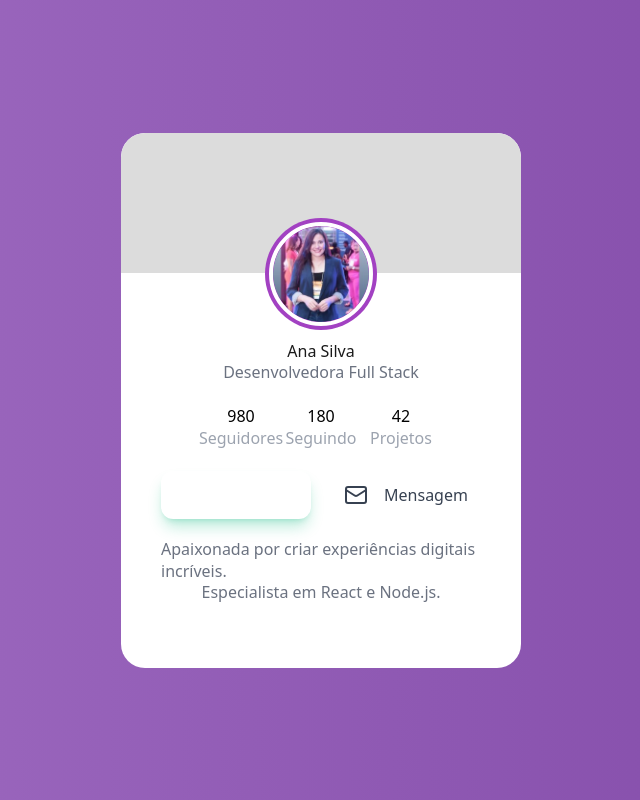
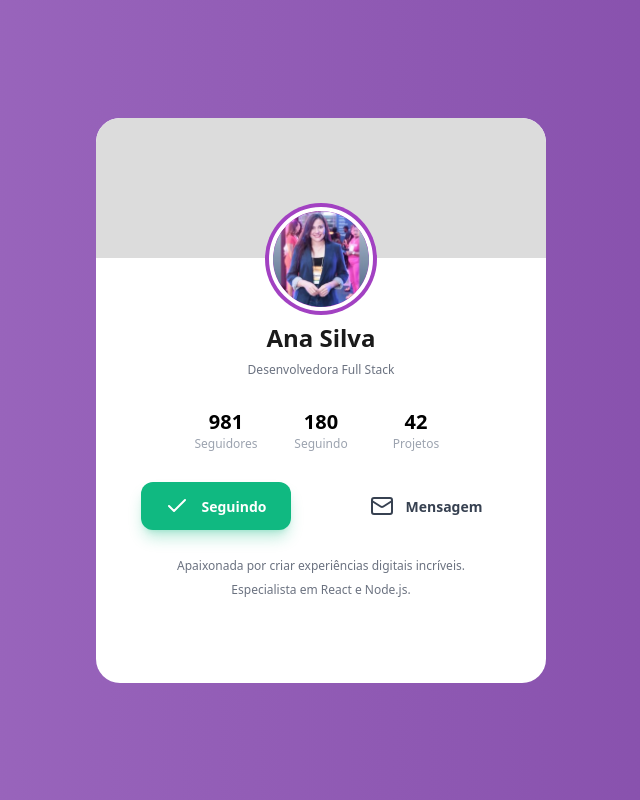
Before and after one commit to daianaadepaula/profile-card, a Next.js app: page / in a window 1280 px wide. Both pictures are taken after a click on the button "Seguir". Shown: the whole page, without its empty margins (319-959 px from the left). Built offline with nearby package versions, Linux system fonts and the light colour scheme.

Commit message:
feat: add interactive follow button with state and animated UI feedback

```diff
--- a/src/app/globals.css
+++ b/src/app/globals.css
@@ -28,10 +28,6 @@
   --gradient-main: linear-gradient(90deg, var(--color-purple-300) 0%, var(--color-purple-400) 100%);
   --gradient-follow: linear-gradient(90deg, var(--color-blue) 0%, var(--color-purple-200) 100%);
 
-  --text-weight-normal: 400;
-  --text-weight-medium: 500;
-  --text-weight-semibold: 600;
-  --text-weight-bold: 700;
 }
 
 body {
--- a/src/app/page.tsx
+++ b/src/app/page.tsx
@@ -1,10 +1,21 @@
+"use client";
+
 import Image from "next/image";
-import { UsersRound, Mail } from "lucide-react";
+import { useState } from "react";
+import { UsersRound, Mail, Check } from "lucide-react";
 
 const Page = () => {
+  const [isFollowing, setIsFollowing] = useState(false);
+  const [followers, setFollowers] = useState(980);
+
+  const handleFollow = () => {
+    setIsFollowing((prev) => !prev);
+    setFollowers((prev) => (isFollowing ? prev - 1 : prev + 1));
+  };
+
   return (
-    <main className="relative bg-white w-[400px] h-[535px] rounded-3xl overflow-hidden">
-      <div className="bg-gray-300 w-[400px] h-[140px] rounded-t-3xl" />
+    <main className="relative bg-white w-full max-w-[450px] h-[565px] rounded-3xl overflow-hidden mx-auto my-10">
+      <div className="bg-gray-300 w-full h-[140px] rounded-t-3xl" />
       <div className="absolute top-0 left-0 w-full h-full flex justify-center items-center flex-col rounded-3xl z-40">
         {/* Foto de perfil */}
         <div className="absolute top-[85px] left-1/2 -translate-x-1/2">
@@ -21,13 +32,11 @@ const Page = () => {
           </div>
         </div>
 
-        <div className="flex flex-col justify-center items-center w-full space-y-5 pt-32">
+        <div className="flex flex-col justify-center items-center w-full space-y-7 pt-30">
           {/* Nome e cargo */}
-          <div className="text-center mt-4">
-            <h2 className="text-weight-bold text-gray-500 text-2xl">
-              Ana Silva
-            </h2>
-            <p className="text-gray-100 text-weight-medium text-xs">
+          <div className="text-center space-y-2">
+            <h2 className="font-bold text-gray-500 text-2xl">Ana Silva</h2>
+            <p className="text-gray-100 font-medium text-xs">
               Desenvolvedora Full Stack
             </p>
           </div>
@@ -35,26 +44,24 @@ const Page = () => {
           {/* Estatísticas */}
           <div className="flex justify-between items-center w-3/5">
             <div className="flex flex-col justify-center items-center w-20 h-12">
-              <span className="text-weight-bold text-shadow-gray-500 text-xl">
-                980
+              <span className="font-bold text-shadow-gray-500 text-xl">
+                {followers}
               </span>
-              <span className="text-weight-medium text-gray-200 text-xs">
+              <span className="font-medium text-gray-200 text-xs">
                 Seguidores
               </span>
             </div>
             <div className="flex flex-col justify-center items-center w-20 h-12">
-              <span className="text-weight-bold text-shadow-gray-500 text-xl">
+              <span className="font-bold text-shadow-gray-500 text-xl">
                 180
               </span>
-              <span className="text-weight-medium text-gray-200 text-xs">
+              <span className="font-medium text-gray-200 text-xs">
                 Seguindo
               </span>
             </div>
             <div className="flex flex-col justify-center items-center w-20 h-12">
-              <span className="text-weight-bold text-shadow-gray-500 text-xl">
-                42
-              </span>
-              <span className="text-weight-medium text-gray-200 text-xs">
+              <span className="font-bold text-shadow-gray-500 text-xl">42</span>
+              <span className="font-medium text-gray-200 text-xs">
                 Projetos
               </span>
             </div>
@@ -63,31 +70,47 @@ const Page = () => {
           {/* Botões */}
           <div className="flex justify-between items-center w-4/5">
             <button
-              className="flex justify-center items-center w-[150px] h-12 rounded-xl shadow-lg shadow-green/30"
-              style={{ background: "var(--gradient-follow)" }}
+              onClick={handleFollow}
+              className={`flex justify-center items-center w-[150px] h-12 rounded-xl shadow-lg shadow-green/30 space-x-3 transition-all duration-200 ease-in-out hover:opacity-80 cursor-pointer`}
+              style={{
+                background: isFollowing
+                  ? "var(--color-green)"
+                  : "var(--gradient-follow)",
+              }}
             >
-              <UsersRound className="text-white" size={24} />
-              <span className="text-weight-semibold text-white text-xs ml-4">
-                Seguir
-              </span>
+              {isFollowing ? (
+                <>
+                  <Check className="text-white" size={24} />
+                  <span className="font-semibold text-white text-[14px]">
+                    Seguindo
+                  </span>
+                </>
+              ) : (
+                <>
+                  <UsersRound className="text-white" size={24} />
+                  <span className="font-semibold text-white text-[14px]">
+                    Seguir
+                  </span>
+                </>
+              )}
             </button>
             <button
-              className="flex justify-center items-center w-[150px] h-12 rounded-xl"
+              className="flex justify-center items-center w-[150px] h-12 rounded-xl space-x-3 transition-all duration-200 ease-in-out hover:opacity-80 cursor-pointer"
               style={{ background: "var(--color-gray-600)" }}
             >
               <Mail className="text-gray-400" size={24} />
-              <span className="text-weight-semibold text-gray-400 text-xs ml-4">
+              <span className="font-semibold text-gray-400 text-[14px]">
                 Mensagem
               </span>
             </button>
           </div>
 
           {/* Bio */}
-          <div className="flex flex-col justify-center items-center w-4/5">
-            <p className="text-weight-normal text-xs text-gray-100">
+          <div className="flex flex-col justify-center items-center w-4/5 space-y-2">
+            <p className="font-normal text-xs text-gray-100">
               Apaixonada por criar experiências digitais incríveis.
             </p>
-            <p className="text-weight-normal text-xs text-gray-100">
+            <p className="font-normal text-xs text-gray-100">
               Especialista em React e Node.js.
             </p>
           </div>
```
Also changed, not shown: 1 other file (tests, documents, lock files or other folders).
